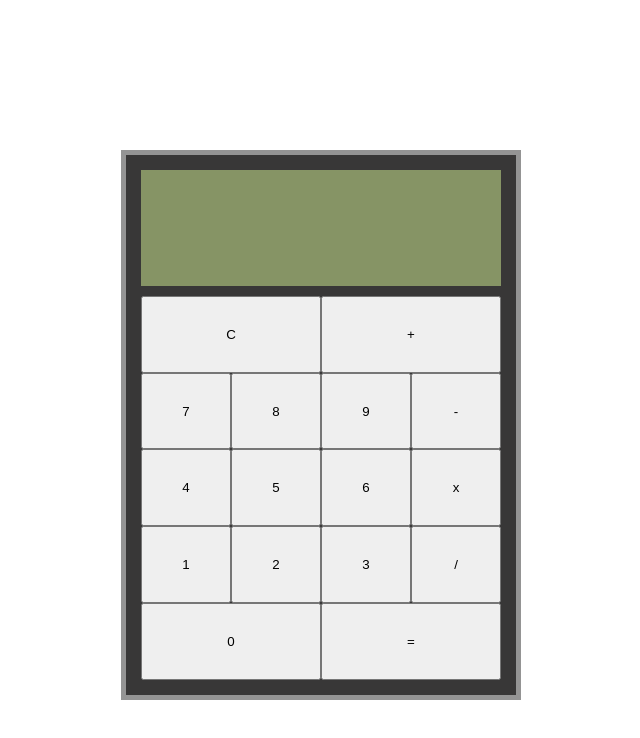
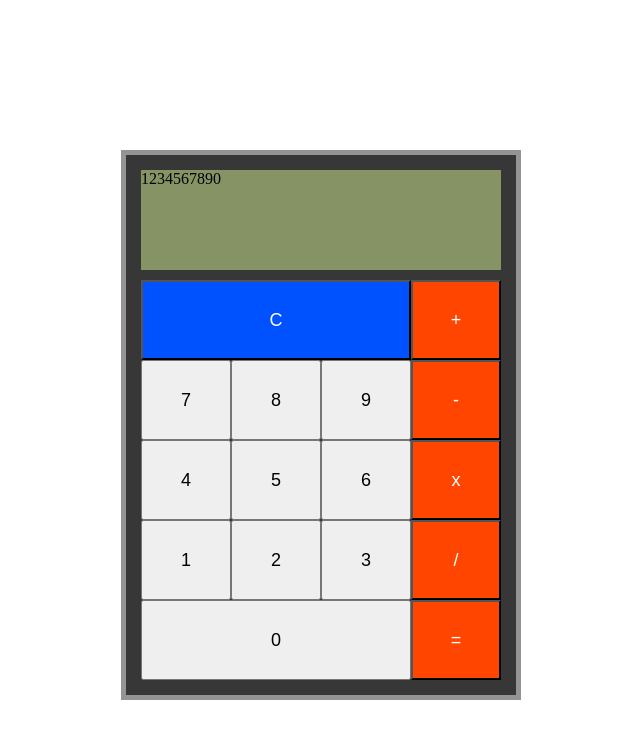
Before and after one commit to HoleInTheUniverse/calculator, a plain HTML site: page index.html in a window 1280 px wide. Shown: the whole page, without its empty margins (319-959 px from the left). Drawn offline with Linux system fonts and the light colour scheme.

Commit message:
Change button styling

```diff
--- a/index.html
+++ b/index.html
@@ -10,33 +10,33 @@
 <body>
     <div class="wrapper">
         <div class="row first">
-            <div class="display"></div>
+            <div class="display">1234567890</div>
         </div>
         <div class="row">
             <button class="button" id="button-clear">C</button>
-            <button class="button" id="operator-addition">+</button>
+            <button class="button operator" id="operator-addition">+</button>
         </div>
         <div class="row">
-            <button class="button" id="button-7">7</button>
-            <button class="button" id="button-8">8</button>
-            <button class="button" id="button-9">9</button>
-            <button class="button" id="operator-subtraction">-</button>
+            <button class="button operand" id="button-7">7</button>
+            <button class="button operand" id="button-8">8</button>
+            <button class="button operand" id="button-9">9</button>
+            <button class="button operator" id="operator-subtraction">-</button>
         </div>
         <div class="row">
-            <button class="button" id="button-4">4</button>
-            <button class="button" id="button-5">5</button>
-            <button class="button" id="button-6">6</button>
-            <button class="button" id="operator-multiplication">x</button>
+            <button class="button operand" id="button-4">4</button>
+            <button class="button operand" id="button-5">5</button>
+            <button class="button operand" id="button-6">6</button>
+            <button class="button operator" id="operator-multiplication">x</button>
         </div>
         <div class="row">
-            <button class="button" id="button-1">1</button>
-            <button class="button" id="button-2">2</button>
-            <button class="button" id="button-3">3</button>
-            <button class="button" id="operator-division">/</button>
+            <button class="button operand" id="button-1">1</button>
+            <button class="button operand" id="button-2">2</button>
+            <button class="button operand" id="button-3">3</button>
+            <button class="button operator" id="operator-division">/</button>
         </div>
         <div class="row">
-            <button class="button" id="button-0">0</button>
-            <button class="button" id="operator-assignment">=</button>
+            <button class="button operand" id="button-0">0</button>
+            <button class="button operator" id="operator-assignment">=</button>
         </div>
     </div>
 </body>
--- a/styles.css
+++ b/styles.css
@@ -24,14 +24,27 @@
 
 .first {
     flex-grow: 2;
+    margin-bottom: 10px;
+    max-height: 100px;
 }
 
 .button {
     flex: 1;
+    font-size: 18px;
 }
 
 .display {
     flex: 1;
     background-color: rgb(134, 148, 101);
-    margin-bottom: 10px;
 }
+
+.operator {
+    max-width: 90px;
+    background-color: orangered;
+    color: white;
+}
+
+#button-clear {
+    background-color: rgb(0, 81, 255);
+    color: white;
+}
```
